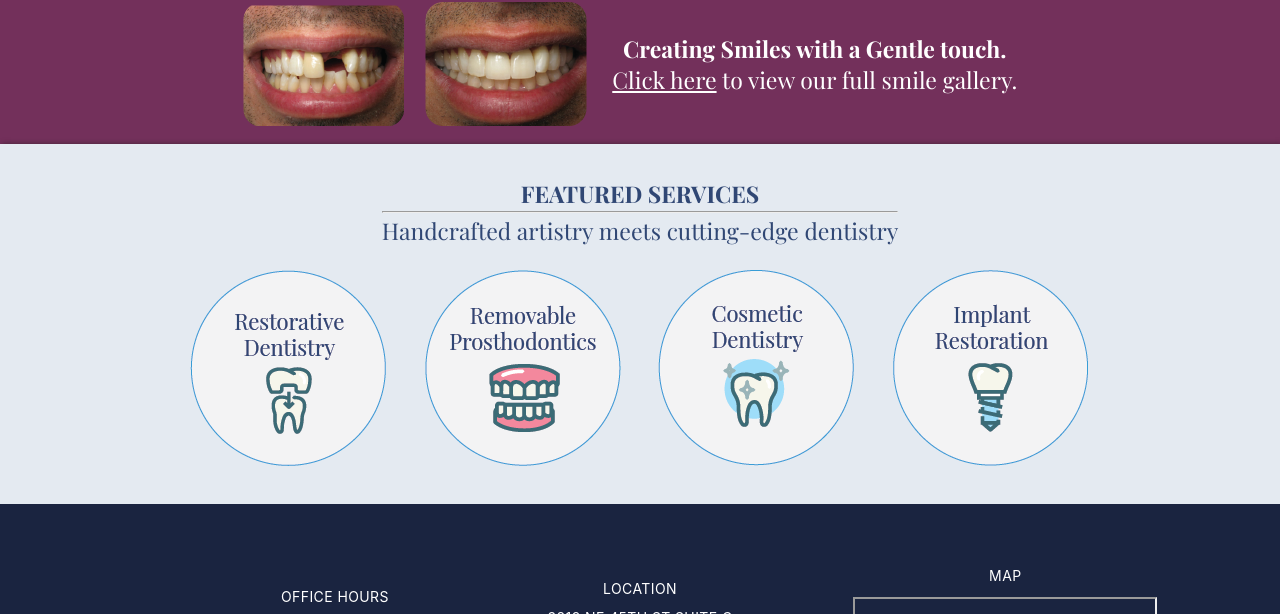
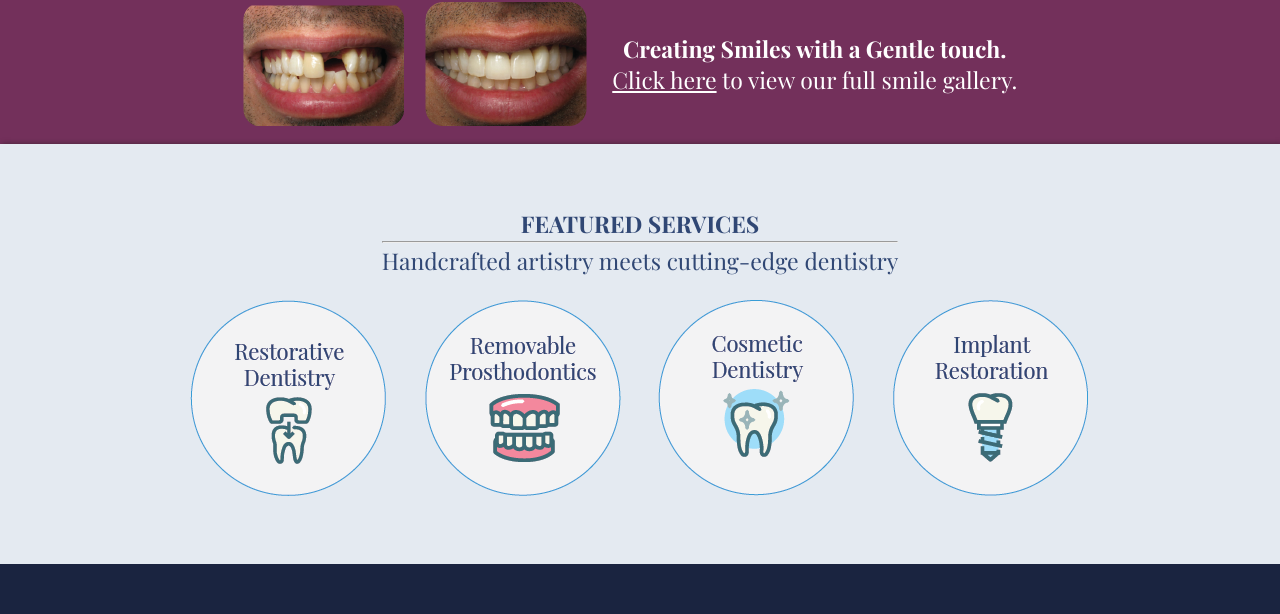
Before and after one commit to jambao24/bergin-prosthodontics, a React (Create React App) app: page / in a window 1280 px wide. Shown: the part 822-1436 px from the top of the page. Built offline with nearby package versions, Linux system fonts and the light colour scheme; grey boxes are pictures that could not be loaded.

Commit message:
Added new design for the website.

```diff
--- a/src/components/FeaturedServices/FeaturedServices.module.scss
+++ b/src/components/FeaturedServices/FeaturedServices.module.scss
@@ -4,7 +4,7 @@
     display: flex;
     justify-content: center;
     background-color: $secondary-background-color;
-    min-height: 360px;
+    min-height: 420px;
     align-items: center;
     flex-direction: column;
     box-shadow : 2px 0px 5px rgba(35, 31, 32, 0.62);
--- /dev/null
+++ b/src/components/Summary/Summary.scss
@@ -0,0 +1 @@
+@import 'global.scss';
```
Also changed, not shown: src/components/Summary/Summary.js (added), 1 other file (tests, documents, lock files or other folders).
